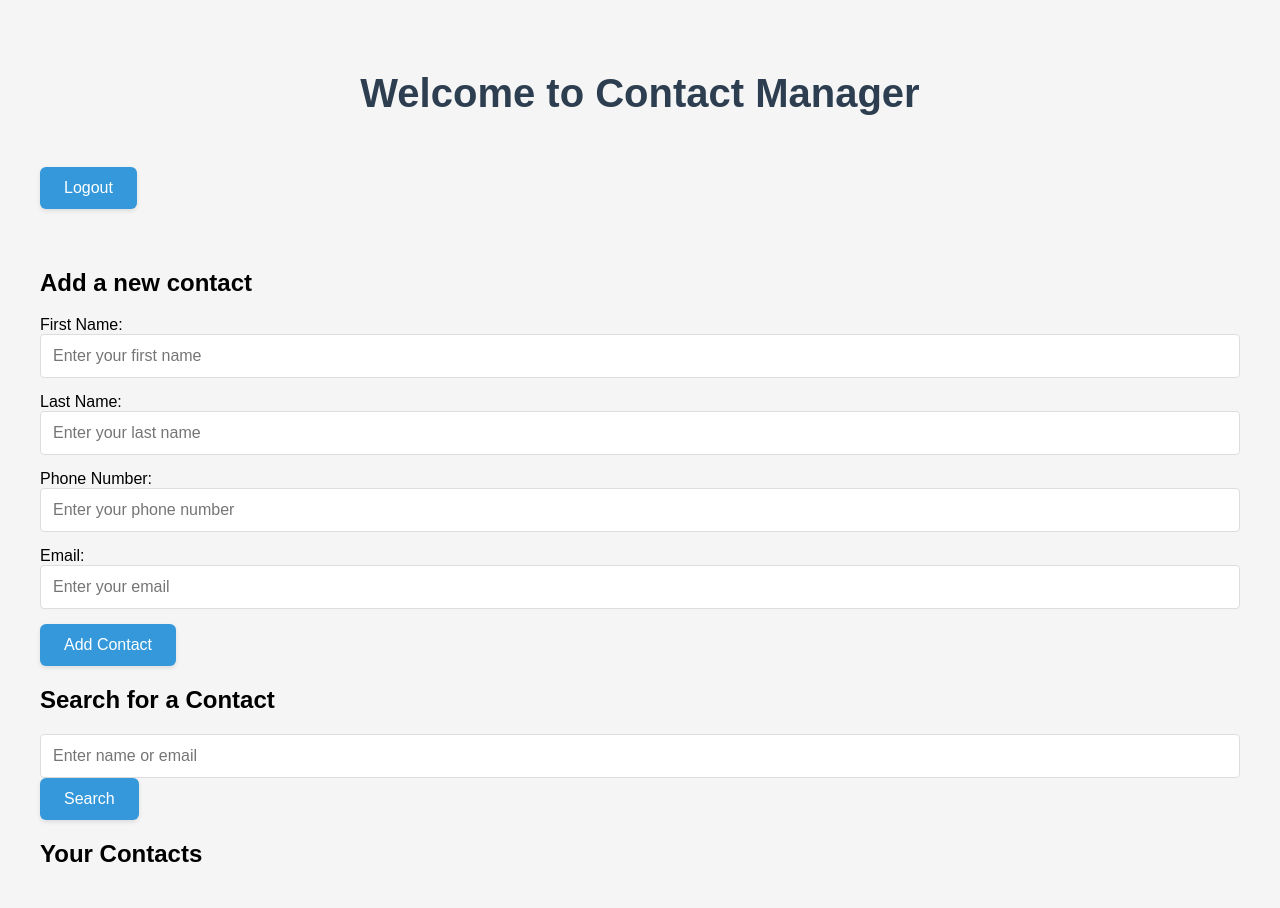
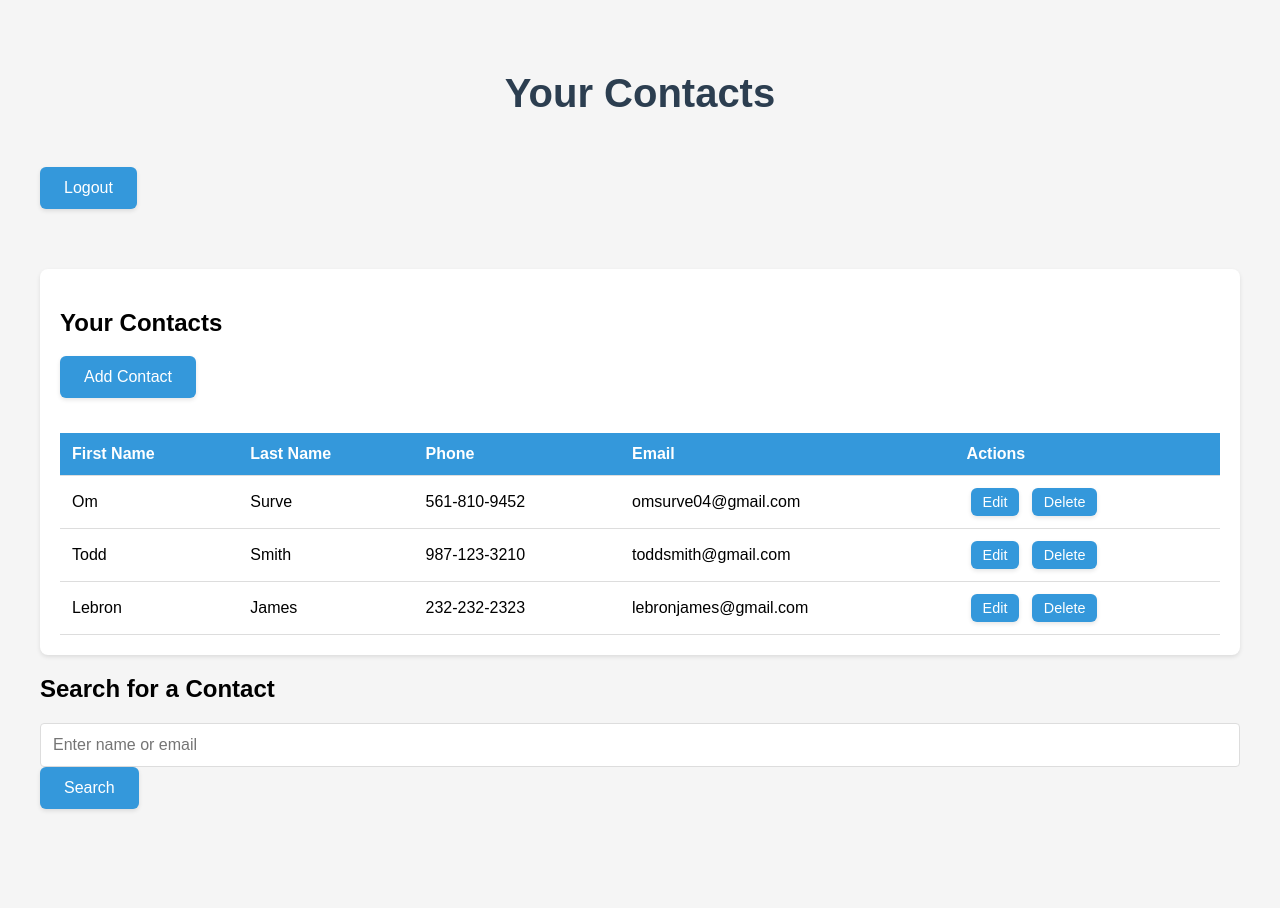
Before and after one commit to Brock-Saunders/Simple_Contact_Manager, a PHP site: page /contact.html in a window 1280 px wide. After the commit the page ends 811 px from the top, so only its background shows below. Run offline with PHP 8.4, Linux system fonts and the light colour scheme.

Commit message:
Updated the add contact page UI with table

```diff
--- a/contact.html
+++ b/contact.html
@@ -19,40 +19,89 @@
 
     <header>
         <div class="container">
-            <h1 id="title">Welcome to Contact Manager</h1>
+            <h1 id="title">Your Contacts</h1>
             <button id="logoutButton" class="primary-button">Logout</button>
         </div>
     </header>
 
     <div class="container">
-        <section id="contactForm">
-            <h2>Add a new contact</h2>
-            <form id="newContactForm">
-                <div class="form-group">
-                    <label for="contactFirstName">First Name:</label>
-                    <input type="text" id="contactFirstName" name="contactFirstName" placeholder="Enter your first name" required>
-                </div>
 
-                <div class="form-group">
-                    <label for="contactLastName">Last Name:</label>
-                    <input type="text" id="contactLastName" name="contactLastName" placeholder="Enter your last name" required>
-                </div>
+        <!-- Add Contact Popup Form -->
+        <div id="addContactPopup" class="popup">
+            <div class="popup-content">
+                <span class="close-btn">&times;</span>
+                <h2>Add New Contact</h2>
+                <form id="newContactForm">
+                    <div class="form-group">
+                        <input type="text" id="firstName" placeholder="First Name" required>
+                    </div>
+                    <div class="form-group">
+                        <input type="text" id="lastName" placeholder="Last Name" required>
+                    </div>
+                    <div class="form-group">
+                        <input type="tel" id="phone" placeholder="Phone Number" required>
+                    </div>
+                    <div class="form-group">
+                        <input type="email" id="email" placeholder="Email" required>
+                    </div>
+                </form>
+                <div id="addContactResult"></div>
+            </div>
+        </div>
 
-                <div class="form-group">
-                    <label for="contactNum">Phone Number:</label>
-                    <input type="tel" id="contactNum" name="contactNum" placeholder="Enter your phone number" required>
-                </div>
+        <!-- Contacts Table Section with header and button inline -->
+        <section id="contactTableSection">
+            <div class="table-header">
+                <h2>Your Contacts</h2>
+                <button class="primary-button" id="addContactBtn">Add Contact</button>
+            </div>
+            <table id="contactsTable">
+                <thead>
+                    <tr>
+                        <th>First Name</th>
+                        <th>Last Name</th>
+                        <th>Phone</th>
+                        <th>Email</th>
+                        <th>Actions</th>
+                    </tr>
+                </thead>
+                <tbody id="contactsTableBody">
+                    <!-- Dummy data rows -->
+                    <tr>
+                        <td>Om</td>
+                        <td>Surve</td>
+                        <td>561-810-9452</td>
+                        <td>omsurve04@gmail.com</td>
+                        <td>
+                            <button class="primary-button">Edit</button>
+                            <button class="primary-button">Delete</button>
+                        </td>
+                    </tr>
+                    <tr>
+                        <td>Todd</td>
+                        <td>Smith</td>
+                        <td>987-123-3210</td>
+                        <td>toddsmith@gmail.com</td>
+                        <td>
+                            <button class="primary-button">Edit</button>
+                            <button class="primary-button">Delete</button>
+                        </td>
+                    </tr>
+                    <tr>
+                        <td>Lebron</td>
+                        <td>James</td>
+                        <td>232-232-2323</td>
+                        <td>lebronjames@gmail.com</td>
+                        <td>
+                            <button class="primary-button">Edit</button>
+                            <button class="primary-button">Delete</button>
+                        </td>
+                    </tr>
+                </tbody>
+            </table>
+        </section>
 
-                <div class="form-group">
-                    <label for="contactEmail">Email:</label>
-                    <input type="email" id="contactEmail" name="contactEmail" placeholder="Enter your email" required>
-                </div>
-
-                <button type="button" id="addContactButton" class="primary-button" onclick="addContact();">Add Contact</button>
-            </form>
-        </section>
-        <div id="addContactResult"></div>
-
+        <!-- Search Section MOVED BELOW table -->
         <section id="searchContact">
             <h2>Search for a Contact</h2>
             <div class="form-group">
@@ -61,9 +110,6 @@
             </div>
             <div id="searchResult"></div>
         </section>
-
-        <h2>Your Contacts</h2>
-        <ul id="contact-list"></ul>
     </div>
 
 </body>
--- a/css/styles.css
+++ b/css/styles.css
@@ -137,3 +137,64 @@ body
 {
     margin-top: 20px;
 }
+
+#contactTableSection {
+    margin-top: 30px;
+    padding: 20px;
+    background-color: white;
+    border-radius: 8px;
+    box-shadow: 0 2px 4px rgba(0,0,0,0.1);
+}
+
+#contactsTable {
+    width: 100%;
+    border-collapse: collapse;
+    margin-top: 15px;
+}
+
+#contactsTable th,
+#contactsTable td {
+    padding: 12px;
+    text-align: left;
+    border-bottom: 1px solid #ddd;
+}
+
+#contactsTable th {
+    background-color: #3498db;
+    color: white;
+}
+
+#contactsTable tr:hover {
+    background-color: #f5f5f5;
+}
+
+#contactsTable button {
+    margin: 0 4px;
+    padding: 6px 12px;
+    font-size: 0.9em;
+}
+
+#addContact {
+    margin: 20px 0;
+    text-align: right;
+}
+
+#addContactBtn {
+    margin-bottom: 20px;
+}
+
+#contactTableSection {
+    margin-top: 20px;
+}
+
+.header-content {
+    display: flex;
+    justify-content: space-between;
+    align-items: center;
+    padding: 20px 0;
+}
+
+
+#logoutButton {
+    margin-left: auto;
+}
--- a/js/script.js
+++ b/js/script.js
@@ -159,6 +159,22 @@ newContactForm.addEventListener('submit', (e) => {
     let phone = document.getElementById('phone').value;
     document.getElementById('addContactResult').innerHTML=""; //clears contents so it resets for next UI action
 
+    // Add new row to table
+    const tableBody = document.getElementById('contactsTableBody');
+    let newRow = tableBody.insertRow(0); // Insert at the top
+    newRow.innerHTML = `
+        <td>${firstName}</td>
+        <td>${lastName}</td>
+        <td>${phone}</td>
+        <td>${email}</td>
+        <td>
+            <button class="primary-button">Edit</button>
+            <button class="primary-button">Delete</button>
+        </td>
+    `;
+
+
+
 	// making tmp object that has all those parameters
     let reqData = {
         UserID: userID,
```
